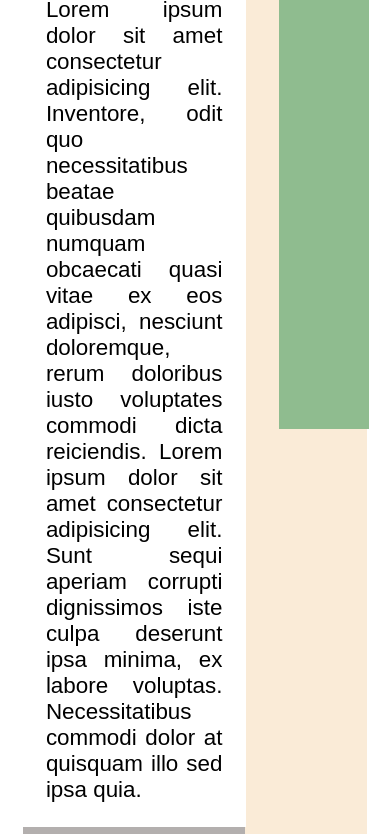
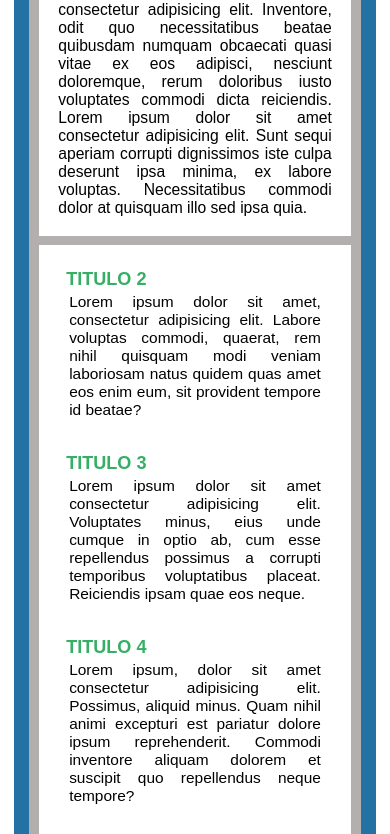
Before and after one commit to LeanArbelo22/Maquetacion-Final, a plain HTML site: page index.html in a window 390 px wide. Shown: the part 269-1103 px from the top of the page. Drawn offline with Linux system fonts and the light colour scheme.

Commit message:
maquetacion responsive 100%

```diff
--- a/styles.css
+++ b/styles.css
@@ -59,9 +59,9 @@ nav{
     margin-top: 8px;
     display: flex;
     justify-content: flex-end;
-    font-size: 1.5em;
+    font-size: 1.2em;
 }
-@media screen and (min-width: 300px) and (max-width: 550px) {
+@media screen and (min-width: 300px) and (max-width: 750px) {
 
     header{
         text-align: center;
@@ -75,6 +75,7 @@ nav{
      height: 40px;
      display: flex;
      justify-content: center;
+     margin-top: 3px;
 
      }
 
@@ -160,7 +161,6 @@ main{
     width: 87%;
     margin-left: auto;
     margin-right: auto;
-    background-color: antiquewhite;
     padding-right: 4px;/* iguala el ancho con el header, si ponia 15 en left el contenido se veia mas al costado*/
     font-size: 1.4em;
 }
@@ -175,10 +175,11 @@ main{
 /* Aside */
 aside{
     width: 30%;
-    margin-left: 10%;
+    margin-left: 15%;
     background-color: darkseagreen;
-    height: 500px;
+    margin-bottom: 300px;
     padding: 10px;
+    margin-right: -4px;
 }
 /* contenido de nuevo */
 .principal{
@@ -236,6 +237,56 @@ aside{
     padding-bottom: 2px;
 }
 
+@media screen and (min-width: 250px) and (max-width: 750px){
+    main{
+        display: flex;
+        flex-direction: row;
+        flex-wrap: wrap;
+        justify-content: center;
+        margin-top: 3px;
+        padding-top: 3px;
+        width: 85%;
+        padding-right: 15px;
+        padding-left: 15px;
+        background-color: #2471A3;
+    }
+    .contenido{
+        margin-left: auto;
+        margin-right: auto;
+        width: 100%;
+        margin-top: 5px;
+        display: flex;
+        flex-direction: row;
+        flex-wrap: wrap;
+    }
+    .principal{
+        font-size: 0.7em;
+        padding: 2px;
+        margin:10px;
+        margin-bottom: -1px;
+    }
+    .secundario{
+        font-size: 0.69em;
+        margin: 10px;
+          display: flex;
+        flex-direction: column;
+        justify-content: space-around;
+        align-content: center;
+    }
+
+    .noticia{width: 90%;
+    padding: 15px;
+}
+
+    aside{
+        margin: 0px;
+        padding:10px;
+        margin-top: 5px;
+        margin-bottom: 5px;
+        width: 100%;
+    }
+}
+
 /* FOOTER */
 
 footer{
```
